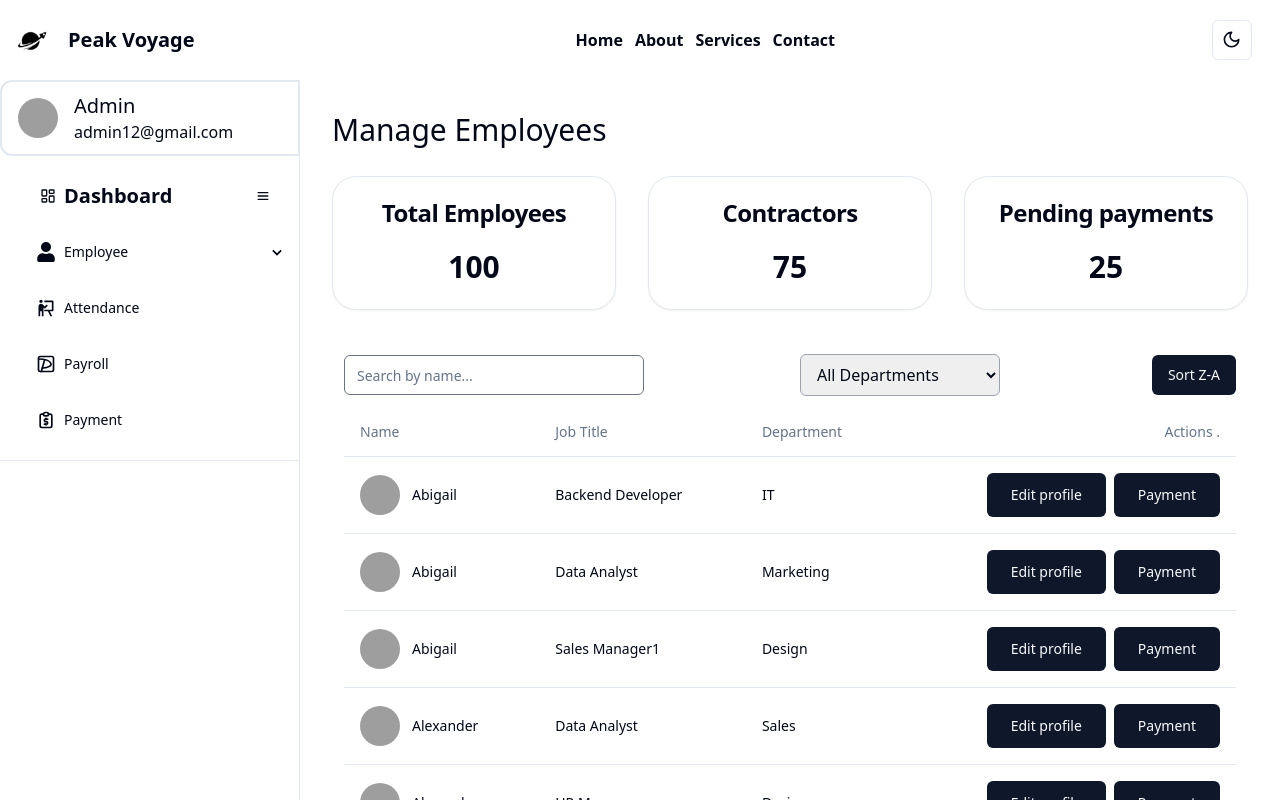
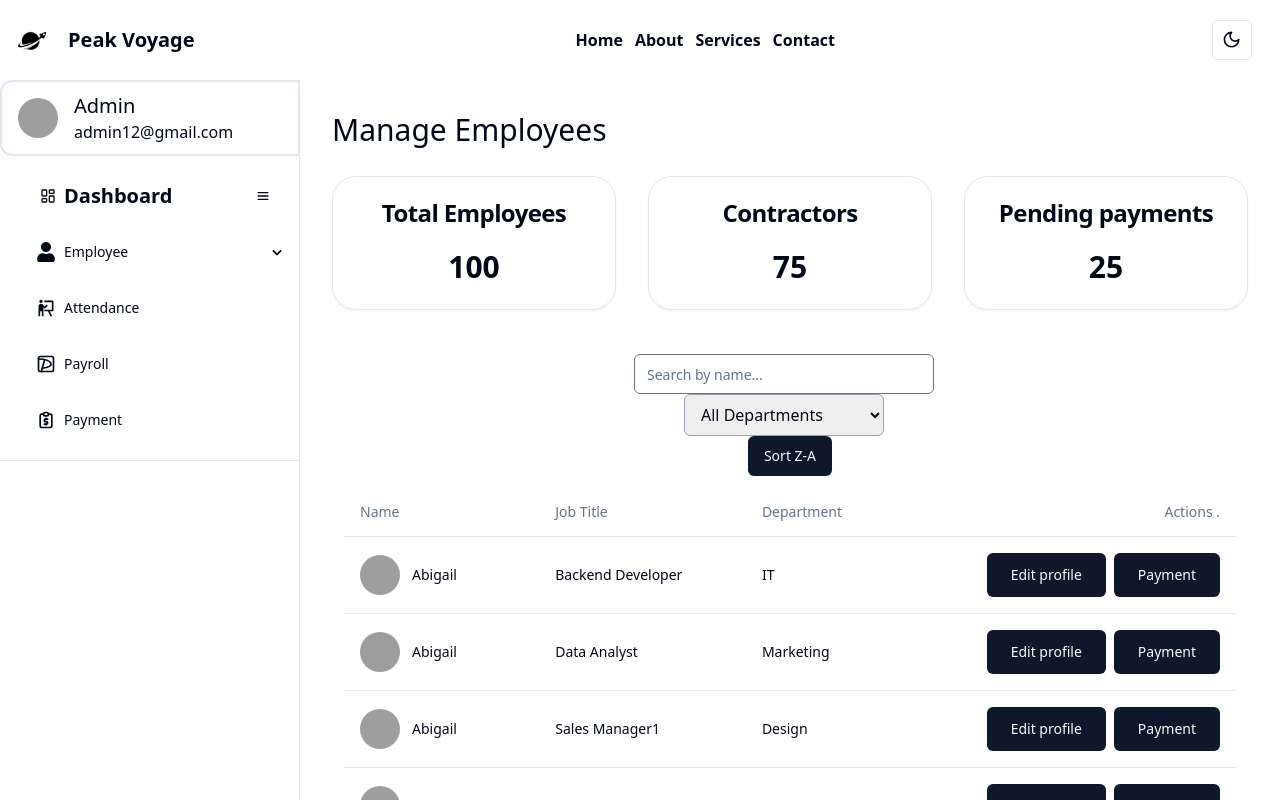
Before and after one commit to im-biyash/corvus_Dashboard, a Next.js app: page / in a window 1280 px wide. Shown: the top 800 px of the page. Built offline with nearby package versions, Linux system fonts and the light colour scheme; grey boxes are pictures that could not be loaded.

Commit message:
css change

```diff
--- a/components/Usertable.tsx
+++ b/components/Usertable.tsx
@@ -369,8 +369,8 @@ const Usertable: React.FC = () => {
 
   return (
     <div className="p-3">
-      <div className="flex flex-col sm:flex-row sm:justify-between sm:items-center mb-3">
-        <div className="mb-3 sm:mb-0 sm:mr-4">
+      <div className="flex flex-col sm:flex-col sm:justify-between sm:items-center mb-3">
+        <div className="mb-3 sm:mb-0 sm:mr-3">
           <Input
             value={searchQuery}
             onChange={(e) => setSearchQuery(e.target.value)}
```
